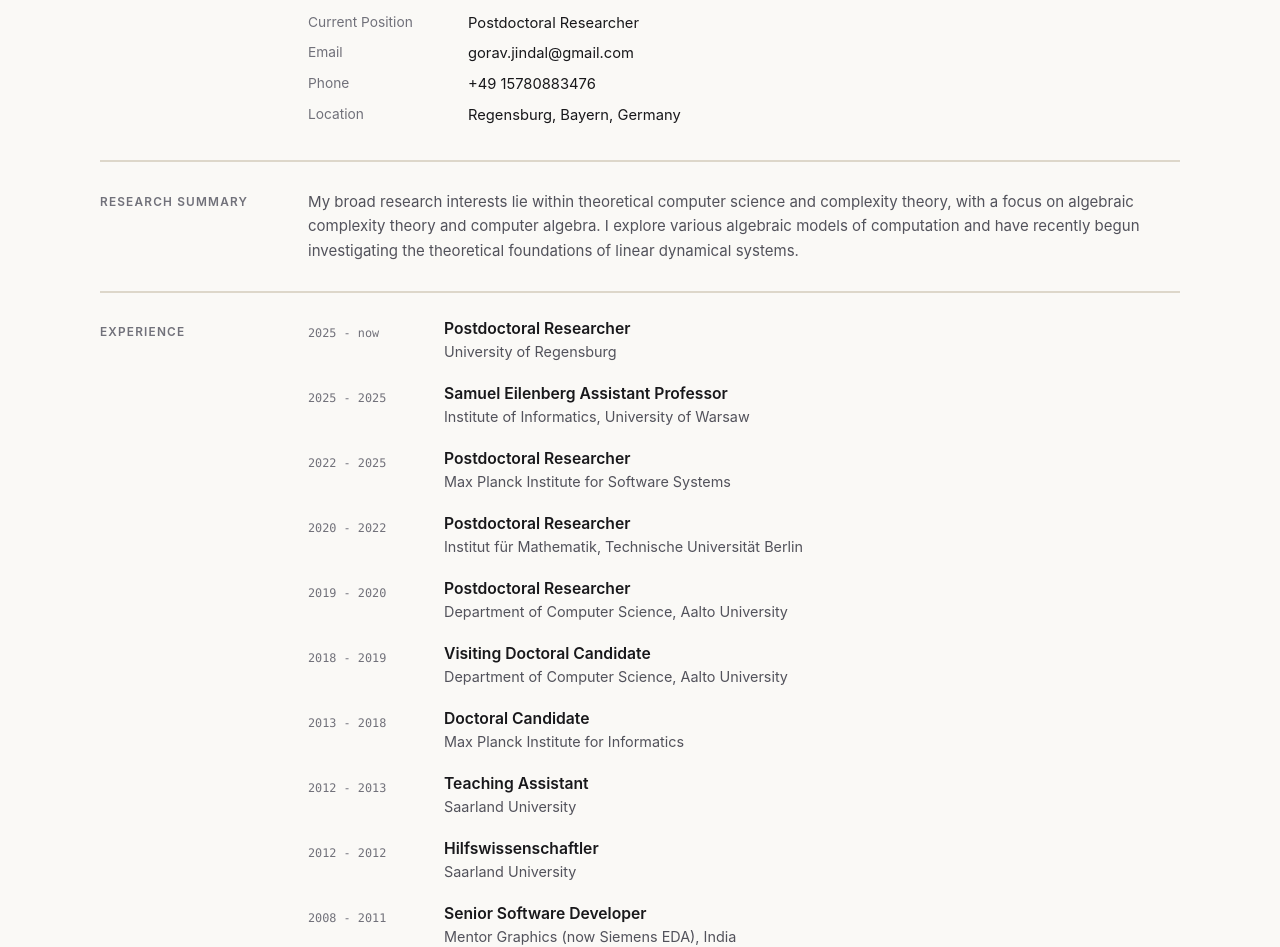
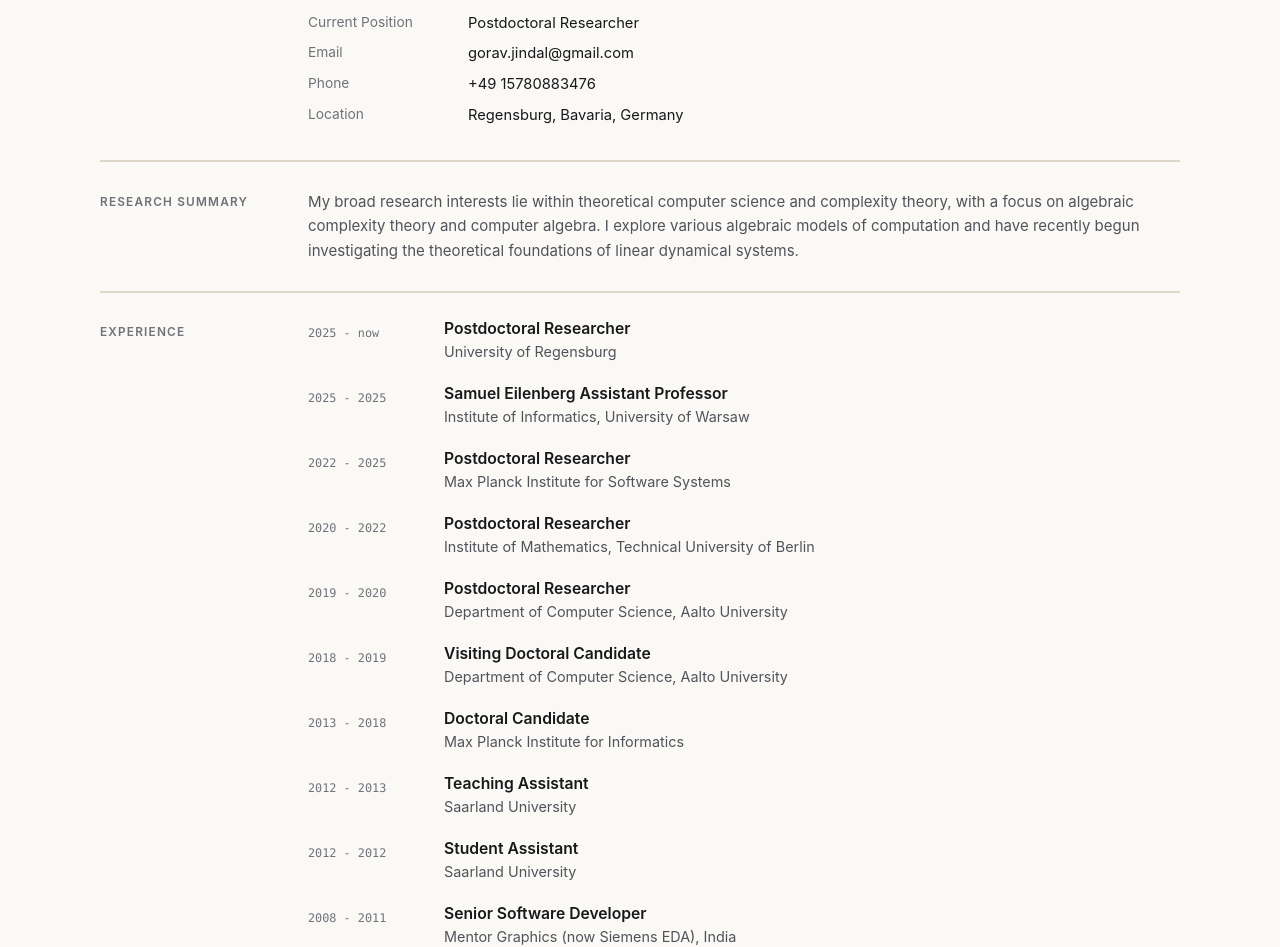
Before and after one commit to goravjindal/goravjindal.github.io, a Jekyll site: the page built from _pages/cv.md, in a window 1280 px wide and 1400 px high. Shown: the part 350-1297 px from the top of the window. Built offline with Jekyll 4.4.1, drawn with Linux system fonts in a browser that asks for light colours; some of the changed text lies outside the part shown.

Commit message:
Use English institution names

```diff
--- a/_data/cv.yml
+++ b/_data/cv.yml
@@ -10,7 +10,7 @@
     - name: Phone
       value: +49 15780883476
     - name: Location
-      value: Regensburg, Bayern, Germany
+      value: Regensburg, Bavaria, Germany
 
 - title: Research Summary
   type: text
@@ -36,7 +36,7 @@
       year: 2022 - 2025
 
     - title: Postdoctoral Researcher
-      institution: Institut für Mathematik, Technische Universität Berlin
+      institution: Institute of Mathematics, Technical University of Berlin
       year: 2020 - 2022
 
     - title: Postdoctoral Researcher
@@ -55,7 +55,7 @@
       institution: Saarland University
       year: 2012 - 2013
 
-    - title: Hilfswissenschaftler
+    - title: Student Assistant
       institution: Saarland University
       year: 2012 - 2012
 
@@ -125,6 +125,6 @@
     - Markus Bläser — Saarland University —  mblaeser@cs.uni-saarland.de
     - Radu Curticapean — University of Regensburg — radu.curticapean@ur.de
     - Joël Ouaknine — MPI-SWS — joel@mpi-sws.org
-    - Peter Bürgisser — Technische Universität Berlin - pbuerg@math.tu-berlin.de
+    - Peter Bürgisser — Technical University of Berlin - pbuerg@math.tu-berlin.de
     - Parinya Chalermsook — University of Sheffield —  p.chalermsook@sheffield.ac.uk
     - Christian Ikenmeyer — University of Warwick — christian.ikenmeyer@warwick.ac.uk
--- a/_pages/teaching.md
+++ b/_pages/teaching.md
@@ -13,7 +13,7 @@
     <div class="course-term">WS 2026/27</div>
     <div>
       <h2>Complexity Theory</h2>
-      <p class="course-meta">Universität Regensburg · Co-instructor with {% include person-link.html key="brand" name="Cornelius Brand" %}</p>
+      <p class="course-meta">University of Regensburg · Co-instructor with {% include person-link.html key="brand" name="Cornelius Brand" %}</p>
       <div class="course-actions">
         <details class="course-description">
           <summary>Description</summary>
@@ -51,7 +51,7 @@
     <div class="course-term">SS 2026</div>
     <div>
       <h2>Algebraic Complexity Theory</h2>
-      <p class="course-meta">Universität Regensburg · Co-instructor with {% include person-link.html key="bhargav" name="Bhargav CS" %} and {% include person-link.html key="shukla" name="Himanshu Shukla" %}</p>
+      <p class="course-meta">University of Regensburg · Co-instructor with {% include person-link.html key="bhargav" name="Bhargav CS" %} and {% include person-link.html key="shukla" name="Himanshu Shukla" %}</p>
       <div class="course-actions">
         <details class="course-description">
           <summary>Description</summary>
```
